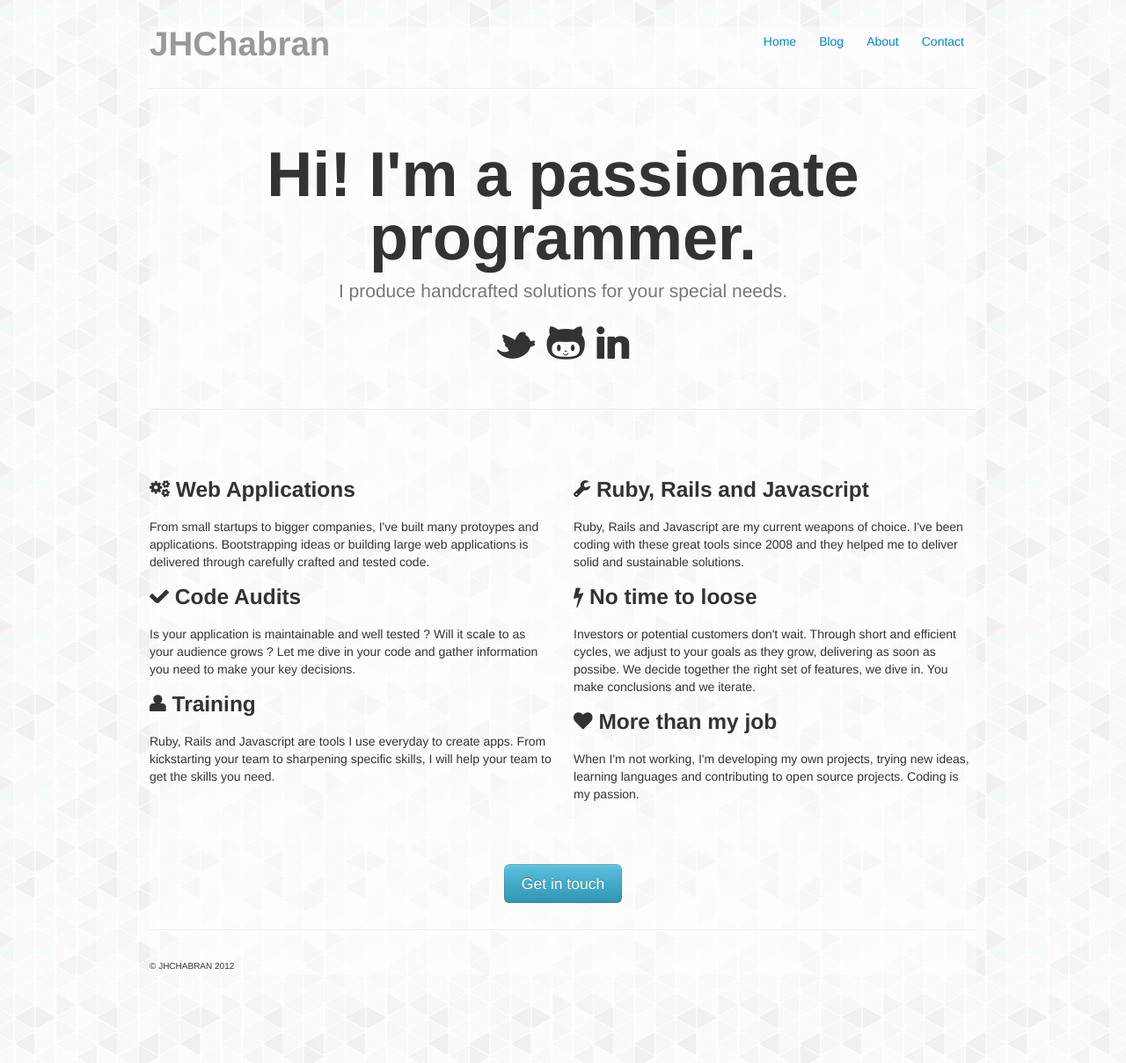
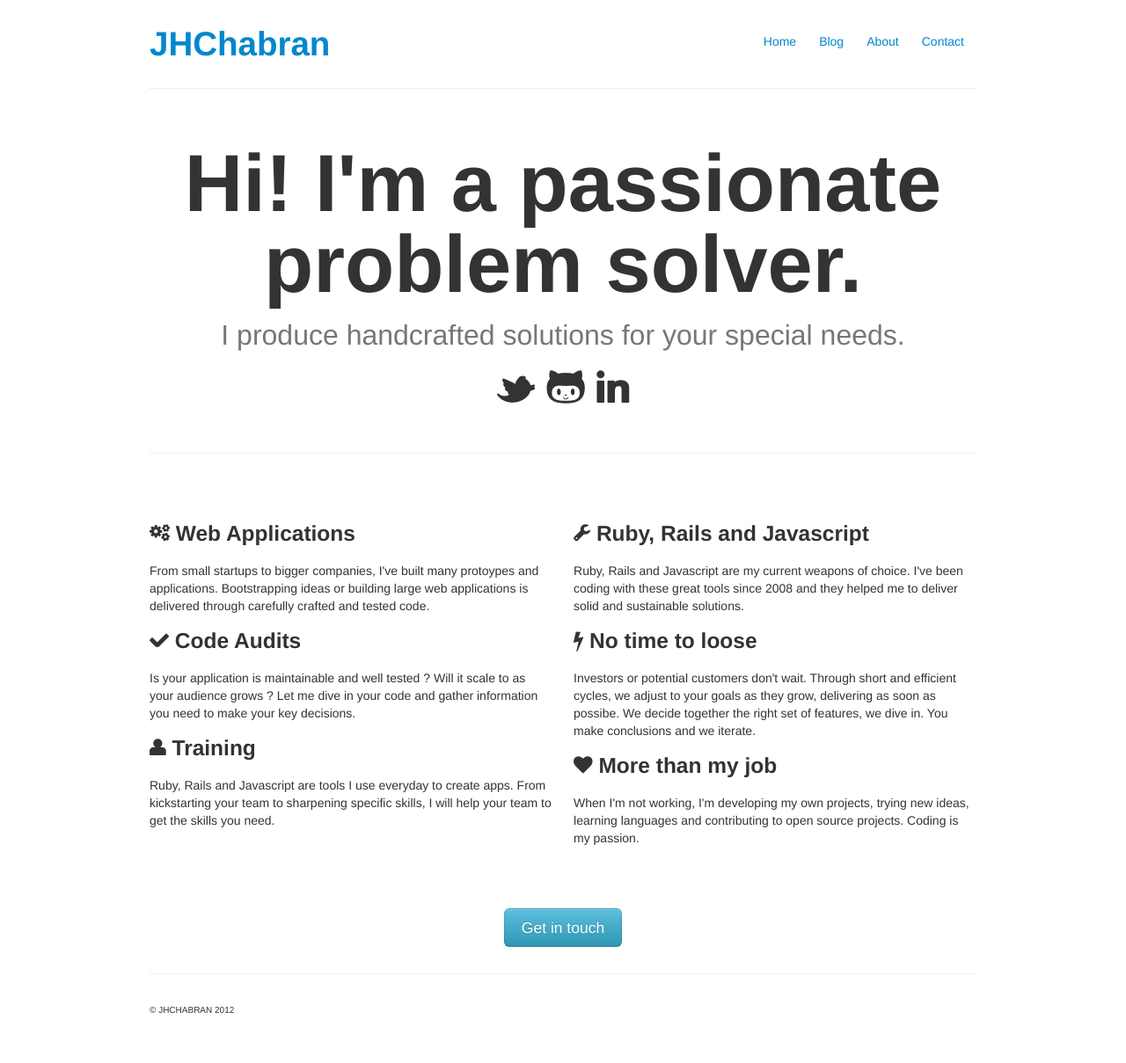
Before and after one commit to jhchabran/jhchabran.github.com, a Jekyll site: the page built from index.html, in a window 1280 px wide. Shown: the whole page at 88% size. Built offline with Jekyll 4.4.1, drawn with Linux system fonts in a browser that asks for light colours; Markdown is read by kramdown in place of the engine named in the settings; before the commit the page ends 1159 px from its top, so only the background shows below that.

Commit message:
Add css tweaks and subtitles

```diff
--- a/_config.yml
+++ b/_config.yml
@@ -5,6 +5,8 @@ markdown: rdiscount
 
 domain: jhchabran.com
 title: JHChabran
+subtitle: Thoughts on Ruby, CoffeeScript and Vim from a passionate developer.
+
 author: jhchabran
 email: jh@chabran.fr
 
--- a/_includes/header.html
+++ b/_includes/header.html
@@ -5,10 +5,10 @@
     <li><a href="/about/">About</a></li>
     <li><a href="#">Contact</a></li>
   </ul>
-  <h1 class="muted">{{ site.title }}</h1>
-  {% if page.subtitle %}
-    <h4>{{ page.subtitle }}</h4>
-  {% endif %}
+  <a href="/"><h1 class="">{{ site.title }}</h1></a>
+  {% unless page.no_subtitle %}
+    <h4 class="muted">{{ site.subtitle }}</h4>
+  {% endunless %}
 </div>
 
 <hr>
--- a/blog/index.html
+++ b/blog/index.html
@@ -1,7 +1,6 @@
 ---
 layout: default
 title: Blog
-subtitle: Thoughts on Ruby, CoffeeScript and Vim from a passionate developer.
 description: JHChabran's blog
 ---
 
--- a/css/custom.css
+++ b/css/custom.css
@@ -1,16 +1,14 @@
 body {
   padding-top: 20px;
   padding-bottom: 40px;
-  background-image: url(/img/gplaypattern-light.png);
-  background-repeat:repeat;
 }
 
 /* Custom container */
 .container-narrow {
   margin: 0 auto;
   max-width: 940px;
-  background-color:rgba(255,255,255,0.5);
 }
+
 .container-narrow > hr {
   margin: 30px 0;
 }
@@ -21,10 +19,14 @@ body {
   text-align: center;
 }
 .jumbotron h1 {
-  font-size: 72px;
+  font-size: 92px;
   line-height: 1;
 }
 
+.jumbotron p.lead {
+  margin-top:20px;
+  font-size: 32px;
+}
 .jumbotron p {
   color:#777;
 }
@@ -46,6 +48,17 @@ body {
   color:#005580;
 }
 
+.blog-icons {
+  font-size:32px;
+}
+
+.blog-icons a {
+  color:#333;
+}
+.blog-icons a:hover {
+  text-decoration:none;
+  color:#005580;
+}
 /* Supporting marketing content */
 .marketing {
   margin: 60px 0;
@@ -61,7 +74,3 @@ body {
 .footer p {
   font-size:10px;
 }
-
-.blog-icons {
-  font-size:32px;
-}
--- a/index.html
+++ b/index.html
@@ -2,9 +2,10 @@
 layout: default
 title: Home
 description: Home
+no_subtitle: true
 ---
 <div class="jumbotron">
-  <h1>Hi! I'm a passionate programmer.</h1>
+  <h1>Hi! I'm a passionate problem solver.</h1>
   <p class="lead">I produce handcrafted solutions for your special needs.</p>
   <div class="social-icons">
     <a href="http://twitter.com/jchabran">
```
Also changed, not shown: _includes/sidebar.html (+6 -4 lines).
